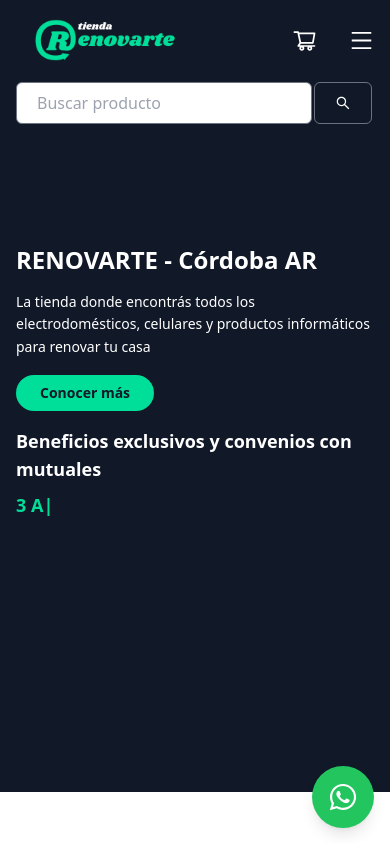
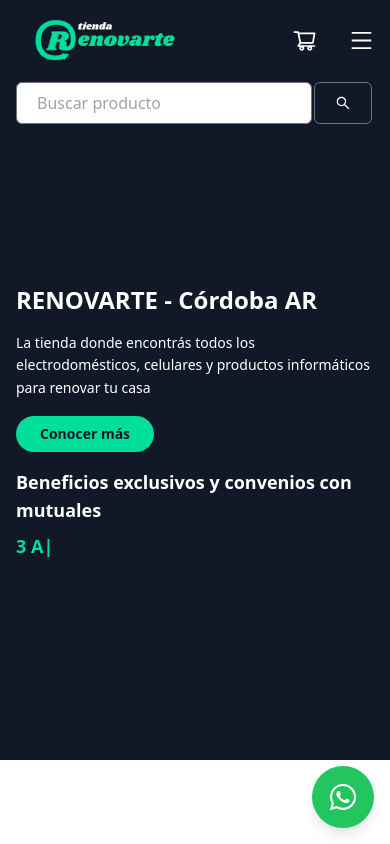
Before and after one commit to bautiliendo/renovarte-web, a React (Vite) app: page / in a window 390 px wide. Shown: the top 844 px of the page. Built offline with nearby package versions, Linux system fonts and the light colour scheme.

Commit message:
Arreglo estilos HERO

```diff
--- a/src/components/Hero.tsx
+++ b/src/components/Hero.tsx
@@ -18,17 +18,14 @@
   return (
 
     <>
-      <section className="my-4 bg-gray-900 sm:py-16 lg:py-24 h-[90vh] flex flex-col justify-center">
+      <section className="bg-gray-900 sm:py-16 lg:py-24 min-h-[90vh] flex flex-col justify-center">
         <div className="px-4 mx-auto sm:px-6 lg:px-10 max-w-6xl text-white h-full flex flex-col justify-center">
 
-          <div className="flex flex-col justify-between sm:mt-0 pb-4">
+          <div className="flex flex-col justify-between pb-4 mt-20 sm:mt-16 md:mt-0">
             <div className="flex-1 text-left">
-              <h2 className="text-2xl font-bold leading-tight sm:text-4xl lg:text-5xl text-white pt-5 mb-4">RENOVARTE - Córdoba AR</h2>
-
-              <p className="max-w-xl mb-4 text-sm sm:text-base leading-relaxed lg:mx-0 text-white">La tienda donde encontrás todos los electrodomésticos, celulares y productos informáticos para renovar tu casa</p>
-
+              <h2 className="text-xl xs:text-2xl font-bold leading-tight sm:text-4xl lg:text-5xl text-white pt-5 mb-4">RENOVARTE - Córdoba AR</h2>
+              <p className="max-w-xl mb-4 text-sm sm:text-base leading-relaxed lg:mx-0 text-white hidden xs:block">La tienda donde encontrás todos los electrodomésticos, celulares y productos informáticos para renovar tu casa</p>
               <button onClick={() => navigate('/empresa')} className="mb-4 bg-[#00df9a] text-gray-900 hover:bg-[#1ea77b] text-sm py-2 px-6 rounded-full font-semibold transition duration-300 ease-in-out transform hover:scale-105 hover:shadow-lg sm:hidden">Conocer más</button>
-
               <div>
                 <p className='text-lg sm:text-2xl md:text-3xl font-bold mb-2'>
                   Beneficios exclusivos y convenios con mutuales
@@ -44,7 +41,7 @@
             </div>
           </div>
 
-          <div className="grid max-w-md grid-cols-1 gap-6 mx-auto mt-8 lg:mt-16 lg:grid-cols-3 lg:max-w-full">
+          <div className="hidden sm:grid max-w-md grid-cols-1 gap-6 mx-auto mt-8 lg:mt-16 lg:grid-cols-3 lg:max-w-full">
 
             <div className="overflow-hidden bg-white rounded shadow hidden sm:block">
               <div className="p-5">
--- a/tailwind.config.js
+++ b/tailwind.config.js
@@ -5,7 +5,8 @@
     extend: {
       screens: {
         "1050px": "1050px",
-        "400px" : "400px"
+        "400px" : "400px",
+        'xs': '350px',
       },
     },
   },
```
